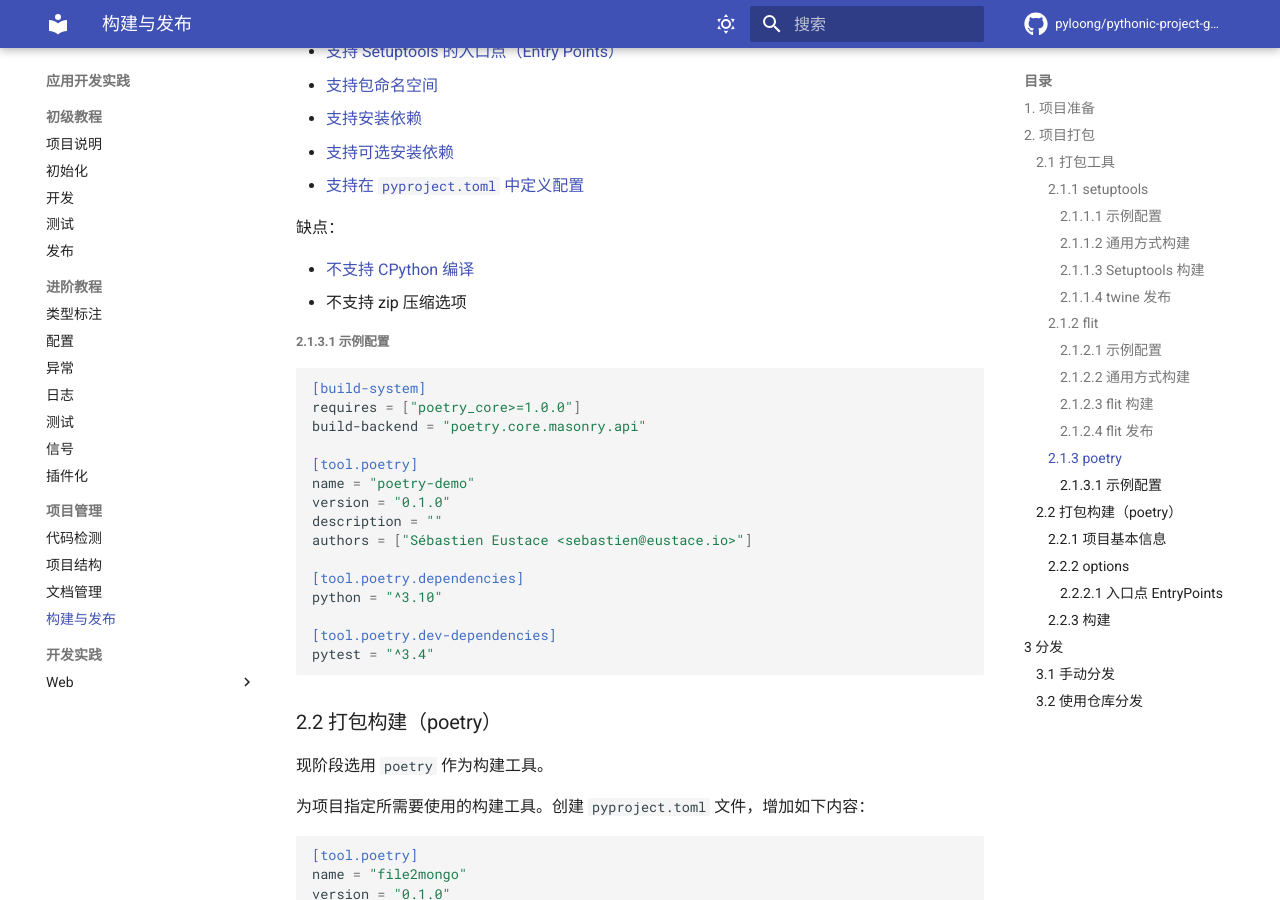
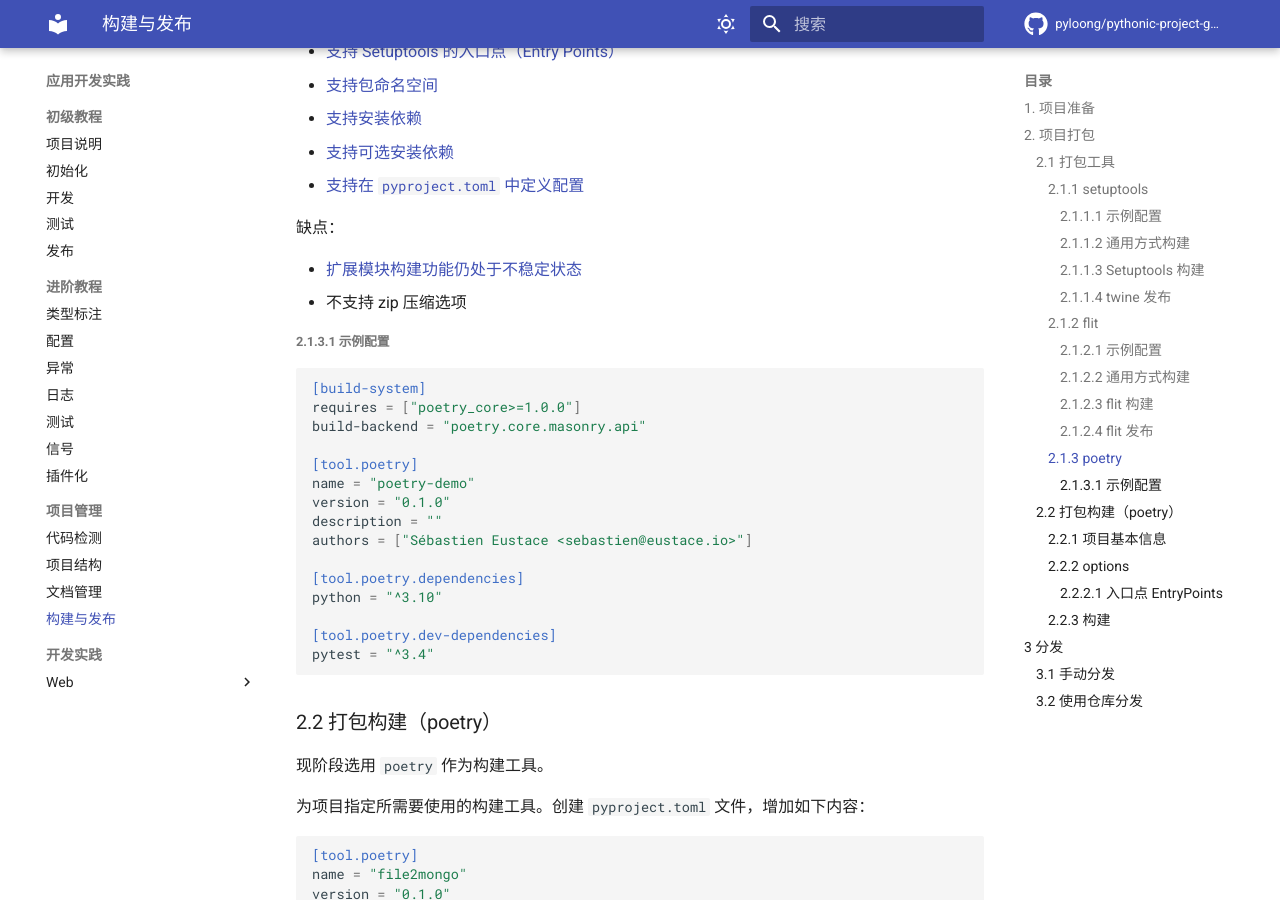
Before and after one commit to pyloong/pythonic-project-guidelines, an MkDocs documentation site: the page built from docs/guidelines/project_management/distribution.md, in a window 1280 px wide and 900 px high, scrolled down 4471 px. Built offline with MkDocs 1.6.1 and Material for MkDocs 9.7.7, drawn with Linux system fonts in a browser that asks for light colours; comment, search, counter and statistics services are not loaded.

Commit message:
docs: update stale tooling references (#49)

```diff
--- a/docs/guidelines/project_management/distribution.md
+++ b/docs/guidelines/project_management/distribution.md
@@ -224,7 +224,7 @@ flit build --format wheel
 
 缺点：
 
-- [不支持 CPython 编译](https://github.com/Vlek/roll/issues/29)
+- [扩展模块构建功能仍处于不稳定状态](https://python-poetry.org/docs/building-extension-modules/)
 - 不支持 zip 压缩选项
 
 ##### 2.1.3.1 示例配置
```
Also changed, not shown: docs/guidelines/advanced/logging.md (+1 -1 lines).
